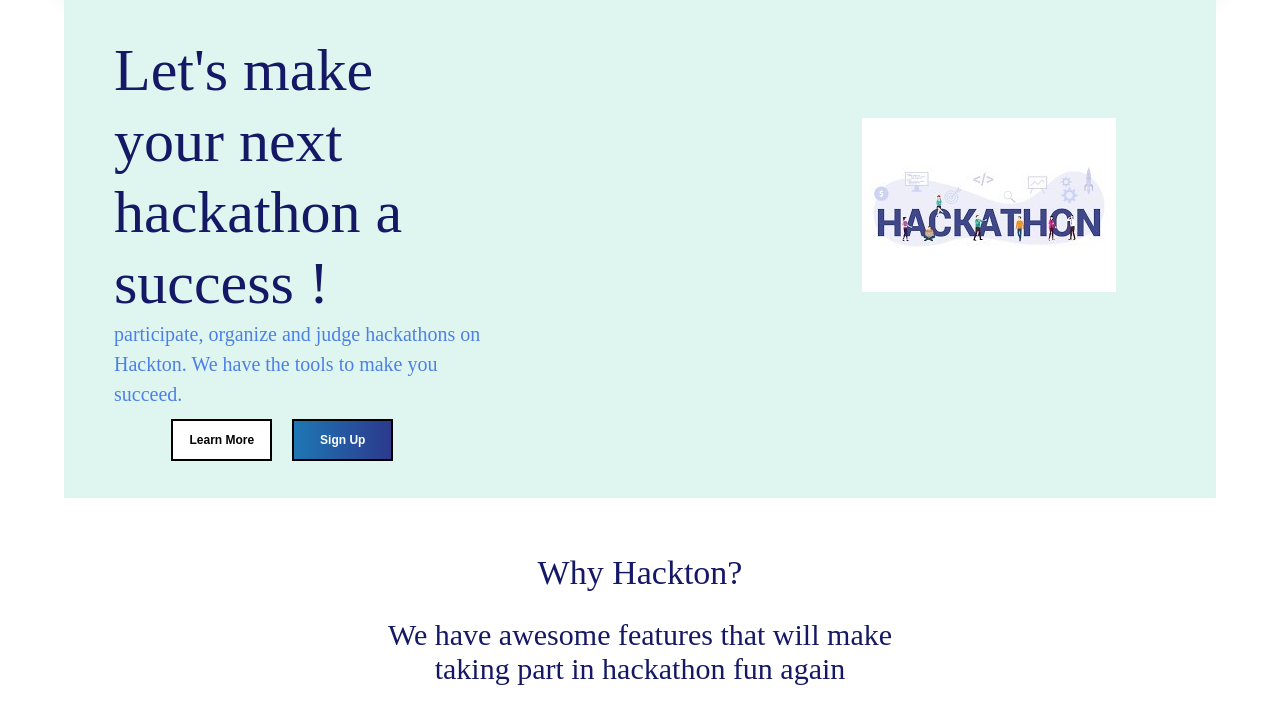
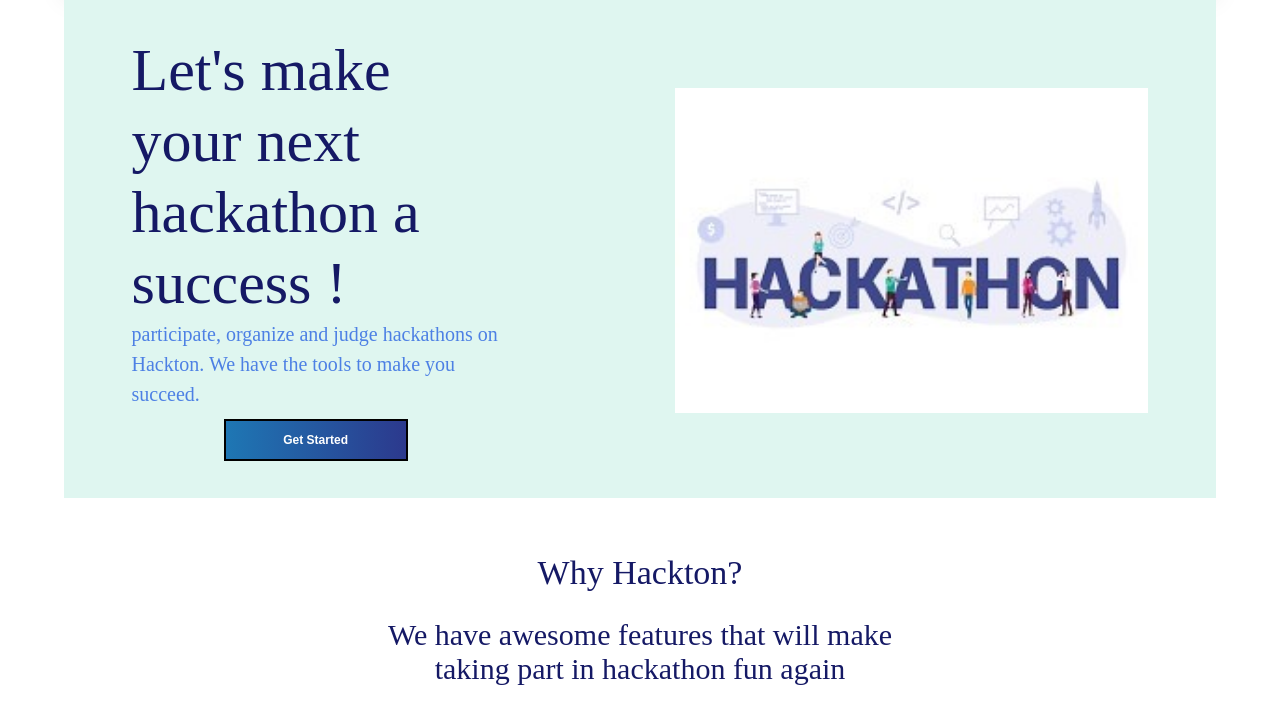
Before and after one commit to LABS-EU3/hackton-landing-page, a website: page index.html in a window 1280 px wide. Shown: the part 88-800 px from the top of the page. Drawn offline with Linux system fonts and the light colour scheme; files whose address does not match are found by name.

Commit message:
adjust top content styles

```diff
--- a/css/index.css
+++ b/css/index.css
@@ -144,19 +144,8 @@ img {
     background: linear-gradient(270deg, #2C398D 0%, #1E77B4 100%);
 }
 
-#btn-3 {
-    width: 30%;
-    border-radius: 8px solid linear-gradient(270deg, #2C398D 0%, #1E77B4 100%);
-    margin-right: 2rem;
-    font-size: 1.2rem;
-    text-align: center;
-    font-weight: bold;
-    background: #FFFFFF;
-    border-style: solid;
-}
-
 #btn-4 {
-    width: 30%;
+    width: 50%;
     padding: 12px 22px;
     background: linear-gradient(270deg, #2C398D 0%, #1E77B4 100%);
     font-size: 1.2rem;
@@ -167,7 +156,7 @@ img {
 }
 
 .btn-cont {
-  width: 45%;
+  width: 70%;
     display: flex;
     justify-content: center;
 }
@@ -179,10 +168,11 @@ img {
     flex-direction: column;
     /* padding-right: 20rem; */
     justify-content: center;
+    width: 50%;
 }
 
 .top-content-1 h1 {
-    width: 50%;
+    width: 70%;
     font-family: Space Mono;
     font-style: normal;
     font-weight: normal;
@@ -195,7 +185,7 @@ img {
 
 .top-content-1 p {
     /* width: 469px; */
-    width: 50%;
+    width: 70%;
     font-family: Roboto Mono;
     font-style: normal;
     font-weight: normal;
@@ -216,13 +206,14 @@ img {
 }
 
 .top-image {
-    width: 40%;
-    padding-top: 7rem;
+    width: 45%;
+    padding-top: 4rem;
     /* height: auto; */
 }
 
 #topImg {
     width: 100%;
+    /* margin-right: 10rem; */
 }
 
 /* middle content styling */
--- a/index.html
+++ b/index.html
@@ -30,12 +30,11 @@
                 <h1>Let's make your next hackathon a success !</h1>
                 <p>participate, organize and judge hackathons on Hackton. We have the tools to make you succeed.</p>
                 <div class="btn-cont">
-                    <button id="btn-3">Learn More</button>
-                    <button id="btn-4">Sign Up</button>
+                    <button id="btn-4">Get Started</button>
                 </div>
             </div>
             <div class="top-image">
-                <img src="./images/download5.jpg" alt="hackton-image">
+                <img src="./images/download5.jpg" alt="hackton-image" id="topImg">
             </div>
         </div>
         <div class="middle-content-1">
```
